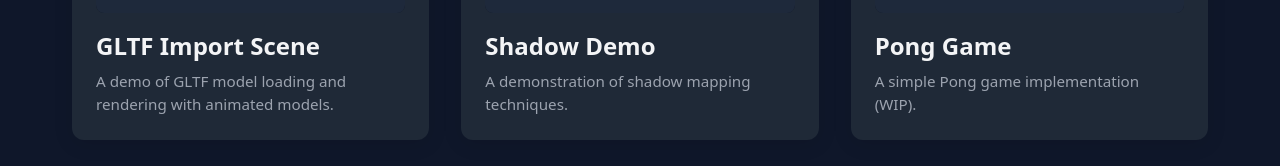
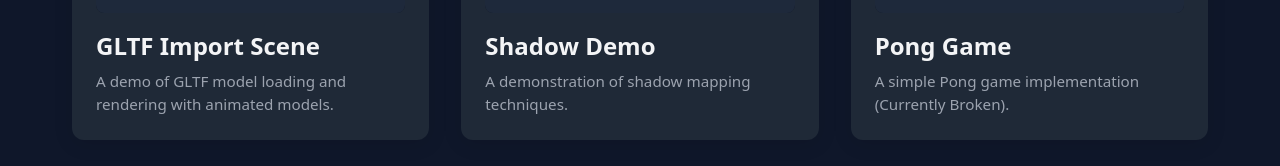
Before and after one commit to Jb-Za/game-engine, a React (Vite) app: page / in a window 1280 px wide. Shown: the part 355-521 px from the top of the page. Built offline with nearby package versions, Linux system fonts and the light colour scheme.

Commit message:
fixing vercel

```diff
--- a/src/components/WebGPUScene.tsx
+++ b/src/components/WebGPUScene.tsx
@@ -24,6 +24,8 @@ const WebGPUScene: React.FC<WebGPUSceneProps> = ({ scene, onBack }) => {
 
   // Track the current scene module for disposal
   const sceneModuleRef = useRef<any>(null);
+  // Preload all scene modules for dynamic imports
+  const sceneModules = import.meta.glob<any>('../scenes/**/*.ts');
 
   useEffect(() => {
     let isActive = true;
@@ -82,7 +84,23 @@ const WebGPUScene: React.FC<WebGPUSceneProps> = ({ scene, onBack }) => {
         if (!deviceRef.current || !gpuContextRef.current || !presentationFormatRef.current) {
           return;
         }
-        const SceneModule = await import(/* @vite-ignore */ scene.importPath);
+
+        // Convert importPath to match the format used by import.meta.glob
+        // Remove leading '../' to match the relative path from src directory
+        const normalizedPath = scene.importPath.replace(/^\.\.\//, '');
+
+        // Find the matching module in our preloaded scene modules
+        const moduleKey = Object.keys(sceneModules).find(key =>
+          key.endsWith(normalizedPath.replace('.js', '.ts'))
+        );
+
+        if (!moduleKey) {
+          console.error(`Could not find module for path: ${scene.importPath}`);
+          return;
+        }
+
+        // Load the module
+        const SceneModule = await sceneModules[moduleKey]();
         sceneModuleRef.current = SceneModule;
         if (scene.components.includes('animationMenu') && gltfOptions) {
           await SceneModule.init(
--- a/src/scenes/sceneList.ts
+++ b/src/scenes/sceneList.ts
@@ -7,29 +7,26 @@ export type SceneInfo = {
   components: string[]; // List of components to include in the scene
 };
 
-export const scenes: SceneInfo[] = [
-  {
+export const scenes: SceneInfo[] = [  {
     id: "gltf",
     name: "GLTF Import Scene",
     description: "A demo of GLTF model loading and rendering with animated models.",
     thumbnail: "/thumbnails/gltf.svg",
-    importPath: "../scenes/GLTFImportScene/GLTFImportScene.js",
+    importPath: "../scenes/GLTFImportScene/GLTFImportScene.ts",
     components: ['backButton','animationMenu']
-  },
-  {
+  },  {
     id: "shadow",
     name: "Shadow Demo",
     description: "A demonstration of shadow mapping techniques.",
     thumbnail: "/thumbnails/shadow.svg",
-    importPath: "../scenes/shadowDemoScene.js",
+    importPath: "../scenes/shadowDemoScene.ts",
     components: ['backButton']
-  },
-  {
+  },  {
     id: "pong",
     name: "Pong Game",
-    description: "A simple Pong game implementation (WIP).",
+    description: "A simple Pong game implementation (Currently Broken).",
     thumbnail: "/thumbnails/pong.svg",
-    importPath: "../scenes/pong-broken.js",
+    importPath: "../scenes/pong-broken.ts",
     components: ['backButton']
   }
 ];
```
